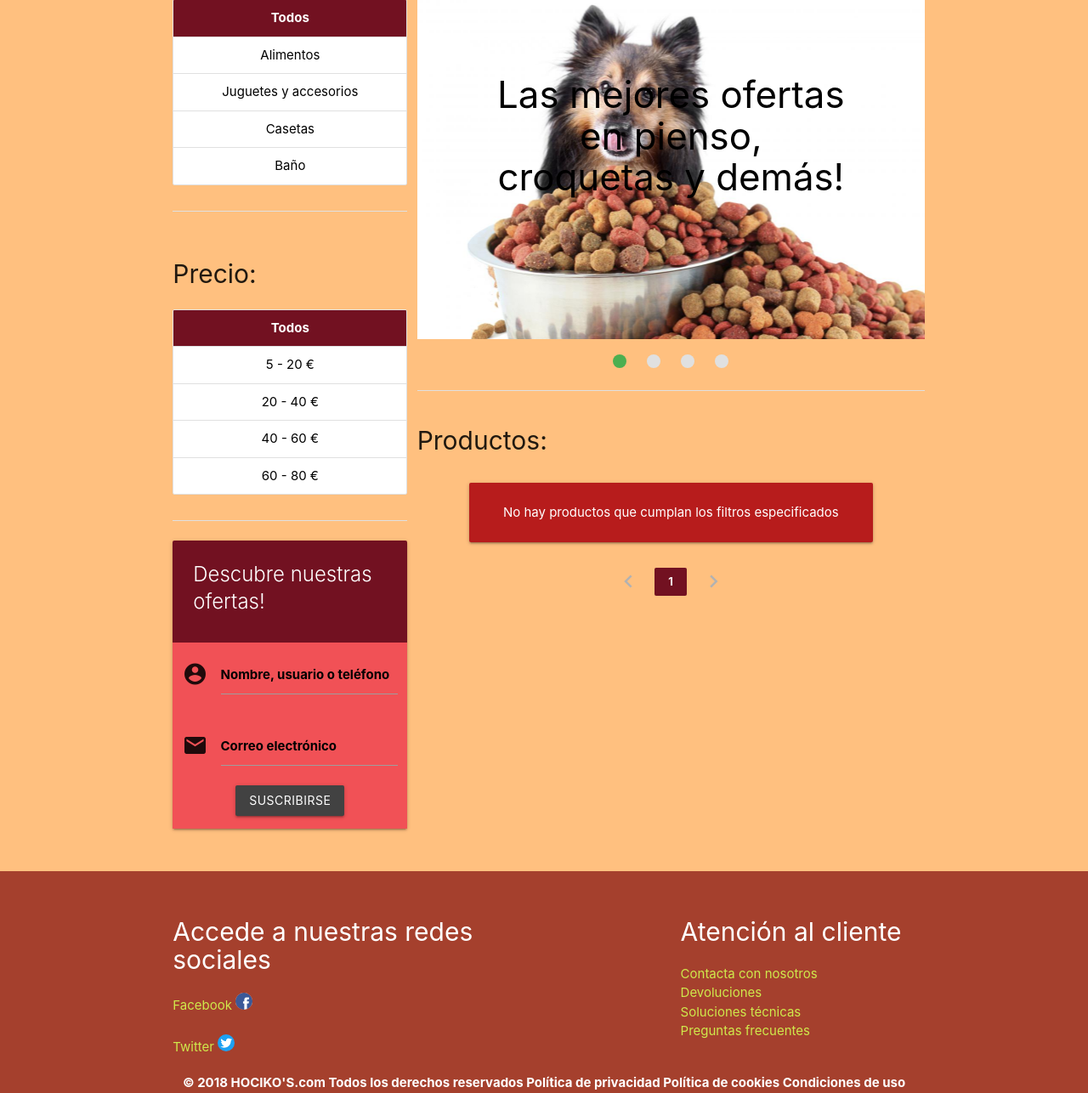
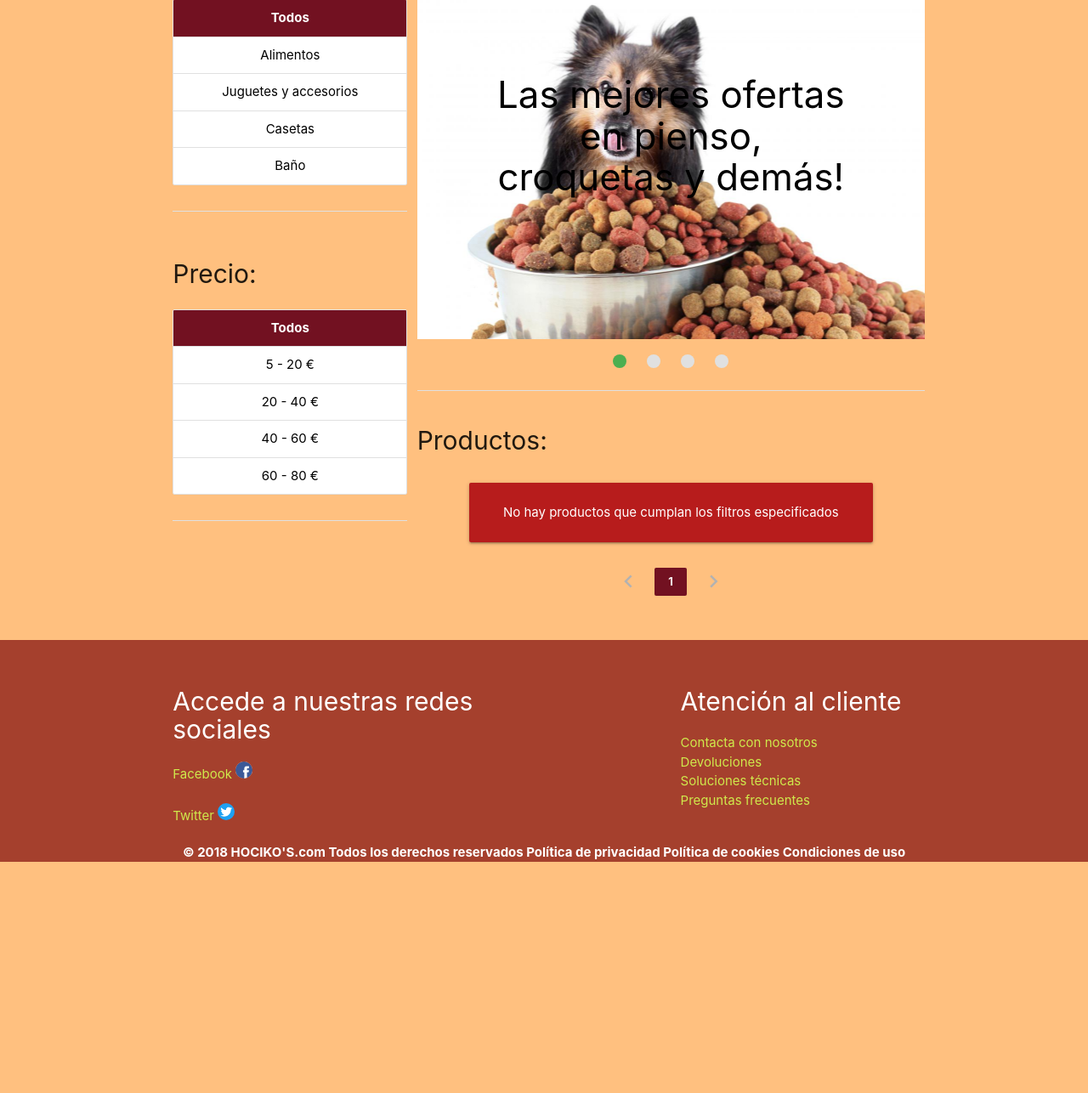
Before and after one commit to alu0100997910/ProyectoDSI-UyA, a PHP site: page / in a window 1280 px wide. Shown: the part 180-1466 px from the top of the page at 85% size. After the commit the page ends 1194 px from the top, so only its background shows below. Run offline with PHP 8.4, Linux system fonts and the light colour scheme; data that the repository does not hold is empty.

Commit message:
quitado boletin porque no tiene funcionalidad

```diff
--- a/index.php
+++ b/index.php
@@ -84,26 +84,6 @@
             </ol>
           </div>
           <div class="divider"></div>
-          <div class="section">
-            <div class="card bg-721121">
-              <div class="card-content white-text">
-                <span class="card-title"> Descubre nuestras ofertas!</span>
-              </div>
-              <form id="boletin" class="bg-f15156 pb-15">
-                <div class="input-field col s12">
-                  <i class="material-icons prefix">account_circle</i>
-                  <input id="name" name="name" type="text" class="validate">
-                  <label for="name" data-error="wrong" data-success="right" class="form-text black-text">Nombre, usuario o teléfono</label>
-                </div>
-                <div class="input-field col s12">
-                  <i class="material-icons prefix">email</i>
-                  <input id="email" type="email" name="email" class="validate">
-                  <label for="email" class="form-text black-text">Correo electrónico</label>
-                </div>
-                <button class="btn waves-effect waves-light #424242 grey darken-3" type="submit">Suscribirse</button>
-              </form>
-            </div>
-          </div>
         </div>
         <div class="col s12 m8">
           <div class="row">
```
